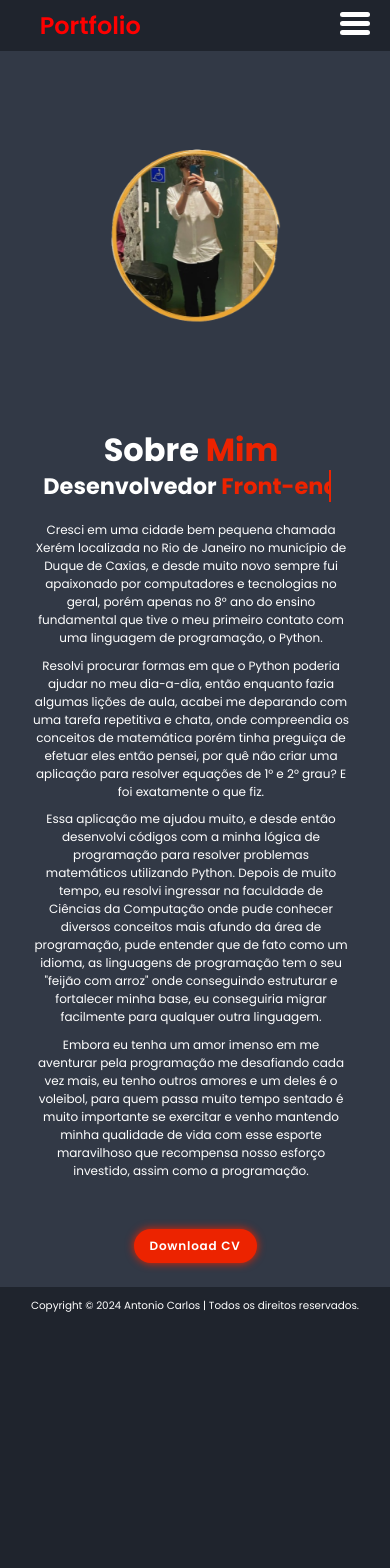
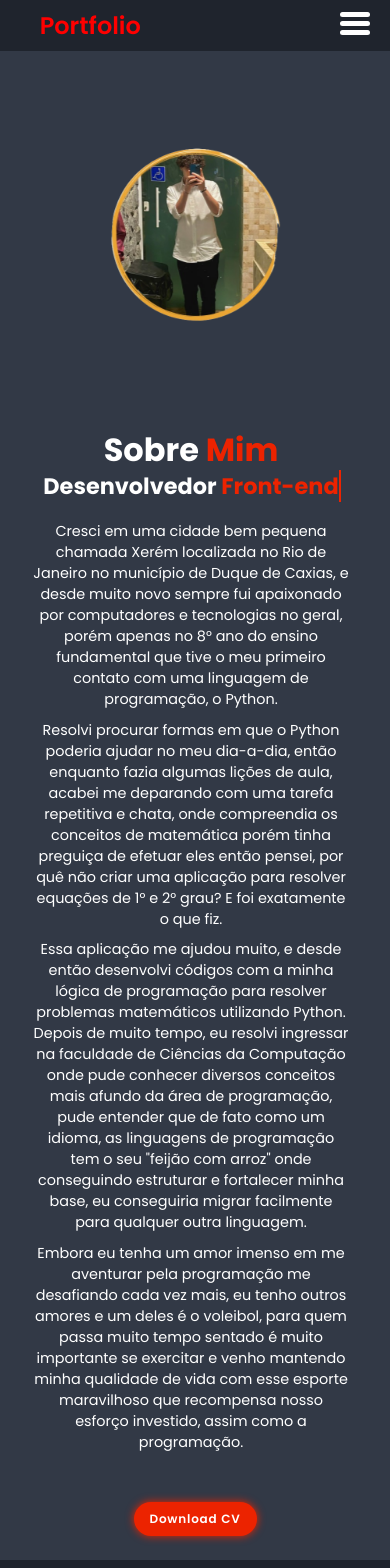
Before and after one commit to accsj/Portfolio, a React (Create React App) app: page /sobre in a window 390 px wide. Shown: the top 1568 px of the page. Before the commit the page ends 1324 px from the top, so only its background shows below. Built offline with nearby package versions, Linux system fonts and the light colour scheme.

Commit message:
Alteração na responsividade e separação dos botões de CV

```diff
--- a/src/assets/styles/aboutresponsive.css
+++ b/src/assets/styles/aboutresponsive.css
@@ -12,12 +12,12 @@
         margin-right: 8rem !important;
         margin-bottom: 13rem !important;
     }
-    .button {
+    .button-about {
         padding-top: 1rem;
         padding-bottom: 3rem !important;
     }
-    .button-cv {
-        font-size: 1.5rem;
+    .button-cv-about {
+        font-size: 1.5rem !important;
     }
     .footer-about {
         padding: 1.3rem 3% !important;
@@ -47,11 +47,12 @@
         padding-bottom: 1.2rem !important;
     }
     .section-right-about > p {
-        font-size: 1.5rem !important;
+        font-size: 1.8rem !important;
     }
-    .button {
+    .button-about {
         display: flex !important;
         justify-content: center !important;
+        align-items: center;
     }
     .developer-about {
         width:37vw !important;
@@ -93,6 +94,9 @@
     .section-right-about {
         margin-left: 4rem;
     }
+    .section-right-about > p {
+        font-size: 2rem;
+    }
     .developer-about {
         width: 50vw !important;
         margin-bottom: 0;
--- a/src/assets/styles/homeresponsive.css
+++ b/src/assets/styles/homeresponsive.css
@@ -19,6 +19,7 @@
     .button {
         display: flex !important;
         justify-content: left !important;
+        align-items: left !important;
     }
     .button-cv {
         font-size: 1.5rem !important;
--- /dev/null
+++ b/src/componentes/AboutComponentes/ButtonCVAbout/ButtonCVAbout.css
@@ -0,0 +1,26 @@
+.button-about {
+    padding-bottom: 2rem;
+}
+
+.button-cv-about {
+    display: inline-block;
+    padding:1rem 2rem;
+    background:var(--main-color);
+    border-radius:4rem;
+    box-shadow:0 0 1rem var(--main-color);
+    font-size:0.8rem;
+    color:var(--second-bg-color);
+    letter-spacing:.1rem;
+    font-weight:600;
+    transition:.5s ease;
+    cursor:pointer;
+    color:#fff;
+}
+
+
+.button-cv-about:hover {
+    background:var(--main-color);
+    color:var(--second-bg-color);
+    box-shadow:0 0 1rem var(--main-color);
+    box-shadow: none;
+}
--- /dev/null
+++ b/src/componentes/AboutComponentes/ButtonCVAbout/ButtonCVAbout.jsx
@@ -0,0 +1,9 @@
+import '../ButtonCVAbout/ButtonCVAbout.css';
+
+export default function ButtonCVAbout() {
+    return (
+        <div className="button-about">
+            <a className="button-cv-about" href="https://drive.google.com/file/d/1dZpyymt6bX8ZmODE0-mR8LMfP6YY7A2N/view?usp=drive_link" rel='noopener noreferrer' target="_blank">Download CV</a>
+        </div>
+    )
+}
--- a/src/pages/About/About.jsx
+++ b/src/pages/About/About.jsx
@@ -2,7 +2,7 @@ import React from 'react';
 import Header from '../../componentes/Header/Header';
 import DeveloperAbout from '../../componentes/AboutComponentes/DeveloperAbout/DevAbout';
 import SectionRight from '../../componentes/AboutComponentes/SectionRight/SectionRight';
-import ButtonCV from '../../componentes/ButtonCV/ButtonCV';
+import ButtonCVAbout from '../../componentes/AboutComponentes/ButtonCVAbout/ButtonCVAbout';
 import FooterAbout from '../../componentes/Footer/FooterAbout/FooterAbout';
 
 
@@ -16,7 +16,7 @@ function AboutPage() {
             <DeveloperAbout />
             <aside>
                 <SectionRight />
-                <ButtonCV />
+                <ButtonCVAbout />
             </aside>
         </main>
         <FooterAbout />
```
